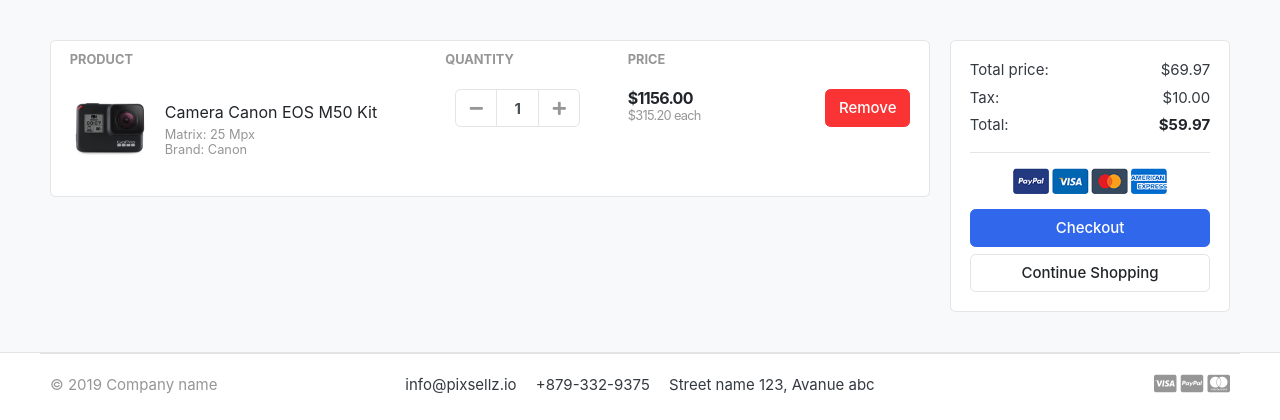
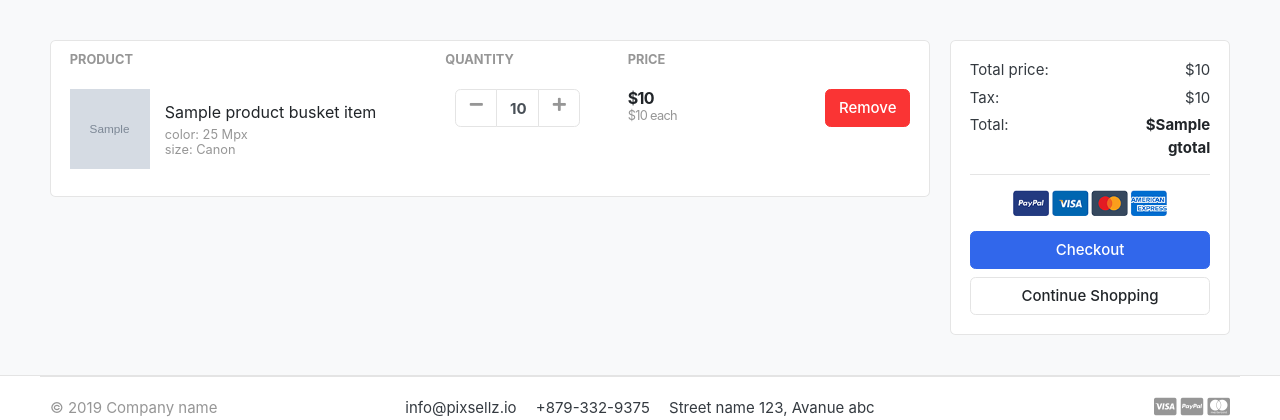
Before and after one commit to mohamed-mashaly1403/greatCart-django-python, a Django app: template Cart/templates/store/busket.html in a window 1280 px wide. Shown: the part 123-543 px from the top of the page. Run offline with Django 3.2, Linux system fonts and the light colour scheme; the template is opened without the code that fills it: most values are stand-ins (such as "Sample title", 1, 10 or a date in 2020); grey boxes marked "Sample" are stand-in pictures; some libraries are stand-ins or nearby versions; some web fonts are replaced.

Commit message:
second 21-11-2021

```diff
--- a/Cart/busket/models.py
+++ b/Cart/busket/models.py
@@ -15,6 +15,8 @@
 	busket_item = models.ForeignKey(buskett,on_delete=models.CASCADE)
 	quantity = models.IntegerField()
 	busketItems_is_active = models.BooleanField(default=True)
+	def sub_total(self):
+		return self.product_busket_item.product_price * self.quantity
 	def __str__(self):
 		return self.product_busket_item
 
--- a/Cart/busket/urls.py
+++ b/Cart/busket/urls.py
@@ -5,6 +5,8 @@
 
     path('', views.busket, name='busket'),
     path('add_cart/<int:product_id>/', views.add_Cart, name='addCart'),
+    path('remove_cart/<int:product_id>/', views.remove_cart, name='remove_cart'),
+    path('remove_cart_item/<int:product_id>/', views.remove_cart_item, name='remove_cart_item'),
 
 
 ]
--- a/Cart/templates/store/busket.html
+++ b/Cart/templates/store/busket.html
@@ -1,5 +1,6 @@
 {% extends 'base.html' %}
 {% block content %}
+{% load static%}
 
 
 <section class="section-content padding-y bg">
@@ -19,15 +20,16 @@
   <th scope="col" class="text-right" width="200"> </th>
 </tr>
 </thead>
-	{% for cart_item in cart_items%}
+
 <tbody>
+{% for cart_item in cart_items%}
 <tr>
 	<td>
 		<figure class="itemside align-items-center">
-			<div class="aside"><img src="./images/items/11.jpg" class="img-sm"></div>
+			<div class="aside"><img src="{{cart_item.product_busket_item.product_img.url}}" class="img-sm"></div>
 			<figcaption class="info">
-				<a href="#" class="title text-dark">Camera Canon EOS M50 Kit</a>
-				<p class="text-muted small">Matrix: 25 Mpx <br> Brand: Canon</p>
+				<a href="#" class="title text-dark">{{cart_item.product_busket_item.product_name}}</a>
+				<p class="text-muted small">color: 25 Mpx <br> size: Canon</p>
 			</figcaption>
 		</figure>
 	</td>
@@ -36,28 +38,28 @@
 					<div class="col">
 						<div class="input-group input-spinner">
 							<div class="input-group-prepend">
-							<button class="btn btn-light" type="button" id="button-plus"> <i class="fa fa-minus"></i> </button>
+							<a href="{% url 'remove_cart' cart_item.product_busket_item.id %} " class="btn btn-light" type="button" id="button-plus"> <i class="fa fa-minus"></i> </a>
 							</div>
-							<input type="text" class="form-control"  value="1">
+							<input type="text" class="form-control"  value="{{cart_item.quantity}}">
 							<div class="input-group-append">
-							<button class="btn btn-light" type="button" id="button-minus"> <i class="fa fa-plus"></i> </button>
+							<a href="{% url 'addCart' cart_item.product_busket_item.id  %}" class="btn btn-light" type="button" id="button-minus"> <i class="fa fa-plus"></i> </a>
 							</div>
 						</div> <!-- input-group.// -->
 					</div> <!-- col.// -->
 	</td>
 	<td>
 		<div class="price-wrap">
-			<var class="price">$1156.00</var>
-			<small class="text-muted"> $315.20 each </small>
+			<var class="price">${{cart_item.sub_total}}</var>
+			<small class="text-muted"> ${{cart_item.product_busket_item.product_price}} each </small>
 		</div> <!-- price-wrap .// -->
 	</td>
 	<td class="text-right">
-	<a href="" class="btn btn-danger"> Remove</a>
+	<a href="{% url 'remove_cart_item' cart_item.product_busket_item.id %}" class="btn btn-danger"> Remove</a>
 	</td>
 </tr>
+{% endfor%}
+</tbody>
 
-</tbody>
-	{% endfor%}
 </table>
 </div> <!-- card.// -->
 
@@ -68,19 +70,19 @@
 		<div class="card-body">
 			<dl class="dlist-align">
 			  <dt>Total price:</dt>
-			  <dd class="text-right">$69.97</dd>
+			  <dd class="text-right">${{total}}</dd>
 			</dl>
 			<dl class="dlist-align">
 			  <dt>Tax:</dt>
-			  <dd class="text-right"> $10.00</dd>
+			  <dd class="text-right"> ${{tax}}</dd>
 			</dl>
 			<dl class="dlist-align">
 			  <dt>Total:</dt>
-			  <dd class="text-right text-dark b"><strong>$59.97</strong></dd>
+			  <dd class="text-right text-dark b"><strong>${{Gtotal}}</strong></dd>
 			</dl>
 			<hr>
 			<p class="text-center mb-3">
-				<img src="./images/misc/payments.png" height="26">
+				<img src="{% static './images/misc/payments.png'%}" height="26">
 			</p>
 			<a href="./place-order.html" class="btn btn-primary btn-block"> Checkout </a>
 			<a href="./store.html" class="btn btn-light btn-block">Continue Shopping</a>
```
Also changed, not shown: Cart/busket/views.py (+33 -6 lines), Cart/busket/migrations/0001_initial.py (added), Cart/busket/migrations/0002_rename_busket_buskett.py (added), Cart/store/migrations/0002_auto_20211120_2356.py (added).
